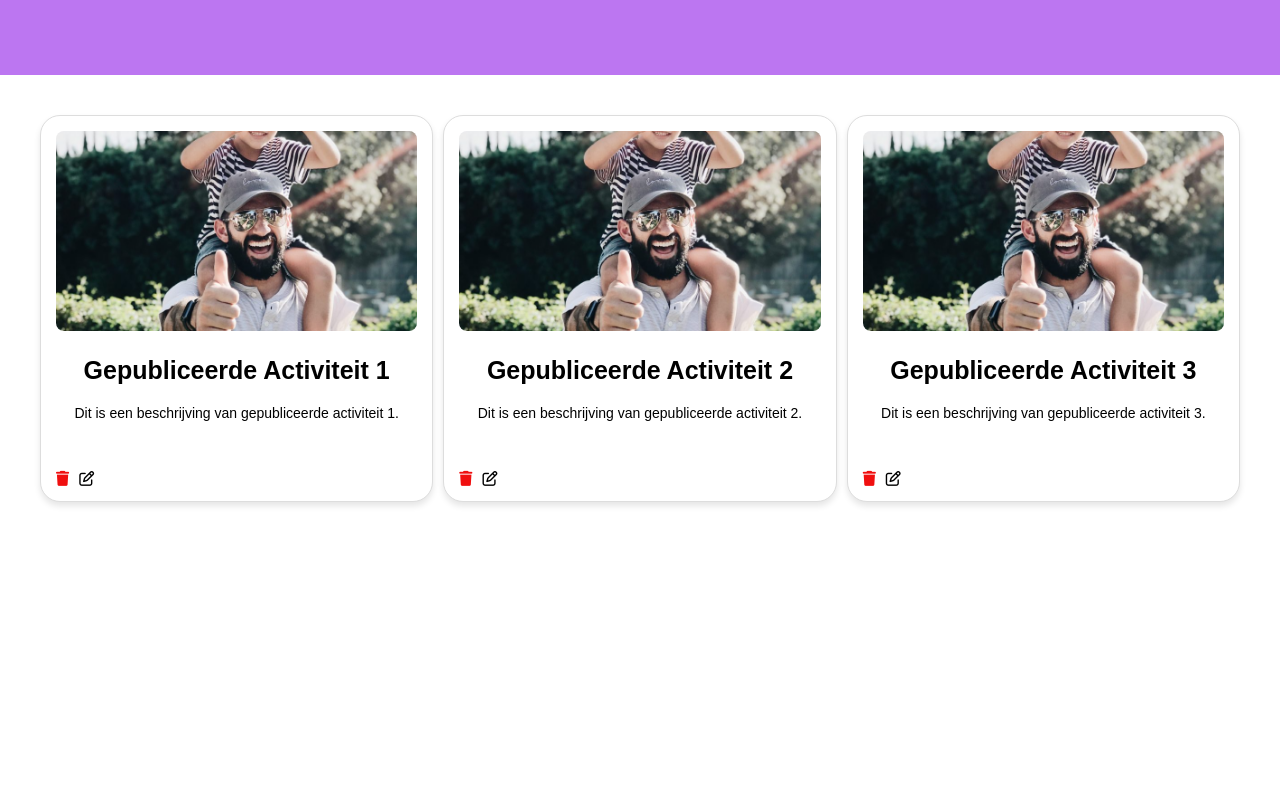
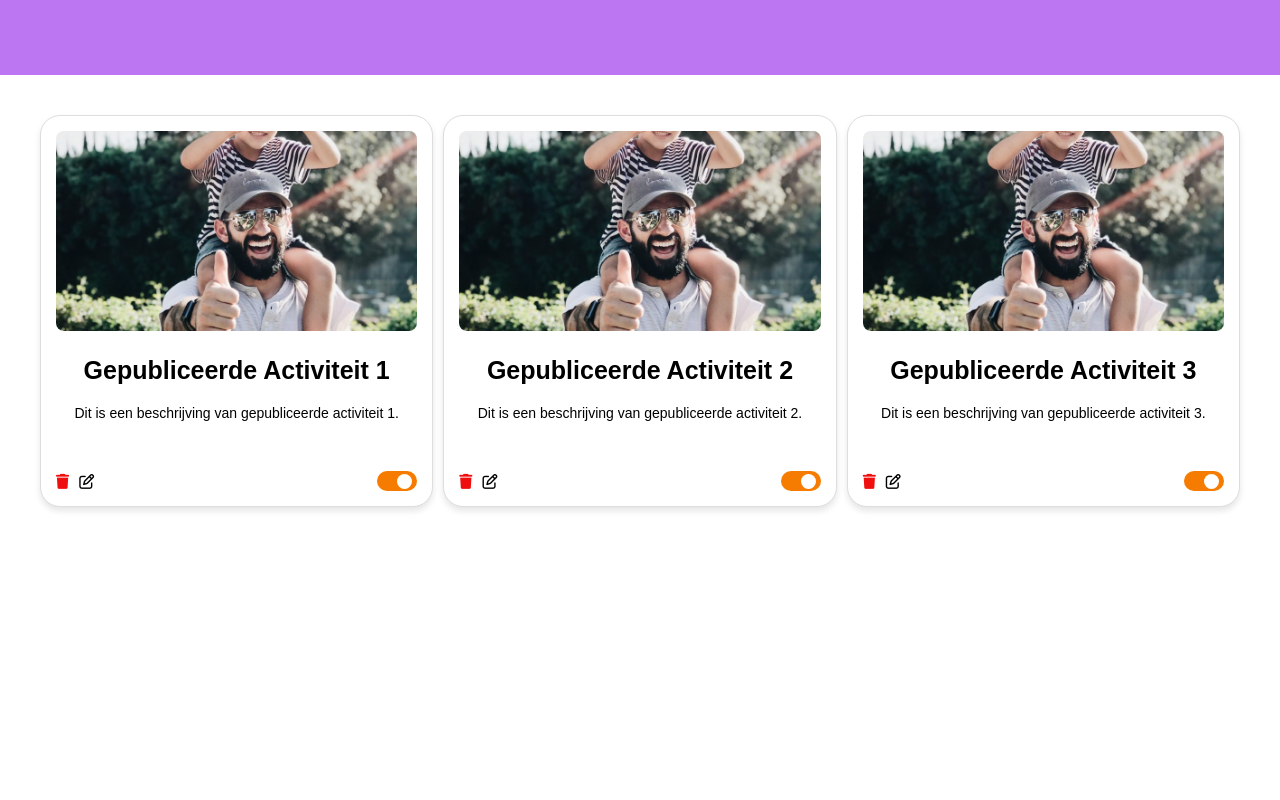
Before and after one commit to DDammers-MA/Business-portal, a Next.js app: page /publised in a window 1280 px wide. Shown: the top 800 px of the page. Built offline with nearby package versions, Linux system fonts and the light colour scheme; no server answers.

Commit message:
Toggle functie gestyled

```diff
--- a/src/app/publised/publisched.module.scss
+++ b/src/app/publised/publisched.module.scss
@@ -75,4 +75,33 @@
             transition: color 0.3s ease;
         }
     }
+
+    .toggle {
+        width: 4rem;
+        height: 2rem;
+        background-color: #f57c00;
+        border-radius: 2.5rem;
+        cursor: pointer;
+        display: flex;
+        align-items: center;
+        padding: 0 0.5rem;
+        transition: background-color 0.3s ease;
+
+        &__circle {
+            width: 1.5rem;
+            aspect-ratio: 1/1;
+            background-color: white;
+            border-radius: 50%;
+            transform: translateX(1.5rem);
+            transition: transform 0.3s ease;
+        }
+
+        &__on {
+            background-color: #474141;
+
+            .toggle__circle {
+                transform: translateX(0);
+            }
+        }
+    }
 }
```
